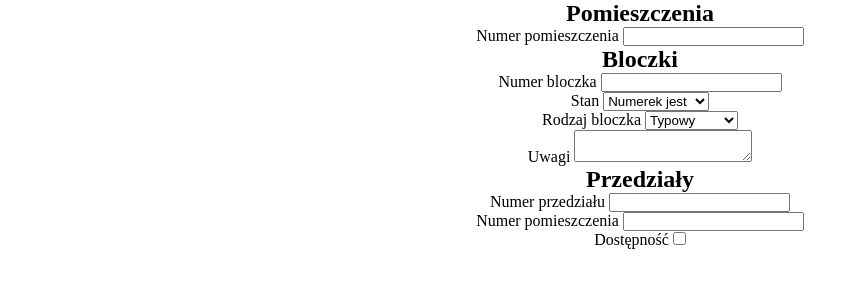
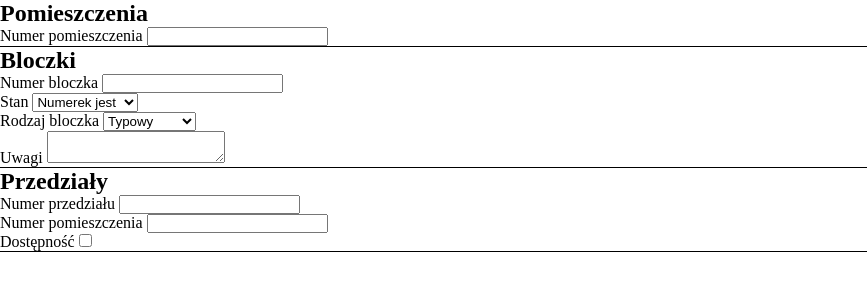
Before and after one commit to Swirek3331/Szatnia, a PHP site: page / in a window 1280 px wide. Shown: the top 300 px of the page, without its empty margins (0-867 px from the left). Run offline with PHP 8.4, Linux system fonts and the light colour scheme.

Commit message:
Ten CSS się nie ładuję często

```diff
--- a/index.html
+++ b/index.html
@@ -6,10 +6,10 @@
     <meta charset="UTF-8" />
     <meta name="viewport" content="width=device-width, initial-scale=1.0" />
 
-    <link rel="stylesheet" href="http://127.0.0.1/Szatnia/public/main.css" type="text/css"/>
+    <link rel="stylesheet" href="public/main.css" type="text/css"/>
 </head>
 <body>
-    <main>
+    <aside>
         <section>
             <h2>Pomieszczenia</h2>
             <form>
@@ -102,6 +102,6 @@
                 -->
             </form>
         </section>
-    </main>
+    </aside>
 </body>
 </html>
--- a/public/main.css
+++ b/public/main.css
@@ -4,23 +4,8 @@
     box-sizing: border-box;
 }
 
-body {
-    text-align: center;
-}
-
-.flex {
-    display: flex;
-}
-
-main.flex {
-    justify-content: space-evenly;
-
+aside {
     & section {
-        width: 30%;
-        margin-inline: auto;
+        border-bottom: 1px solid black;
     }
 }
-
-div.form-row {
-
-}
```
